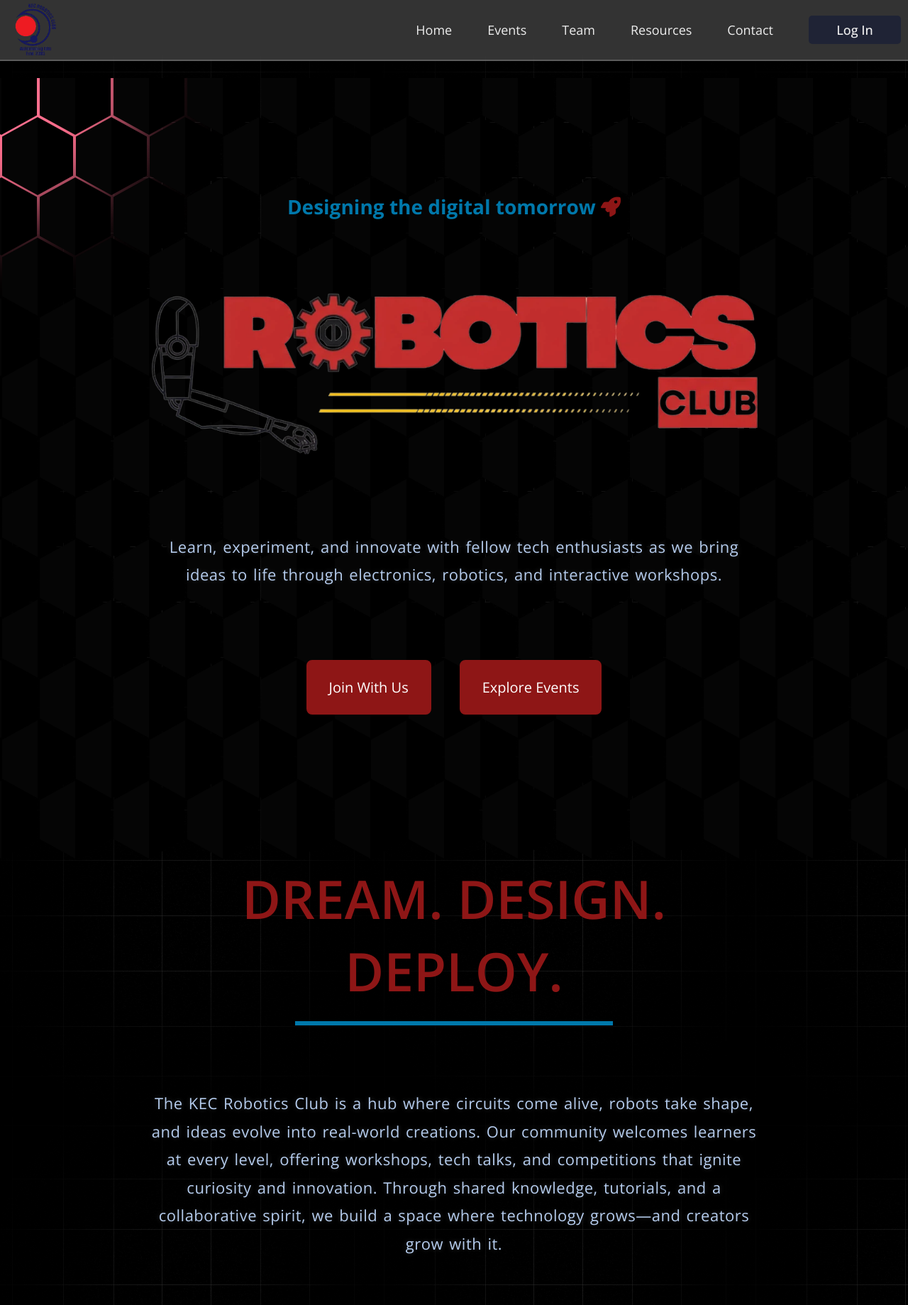
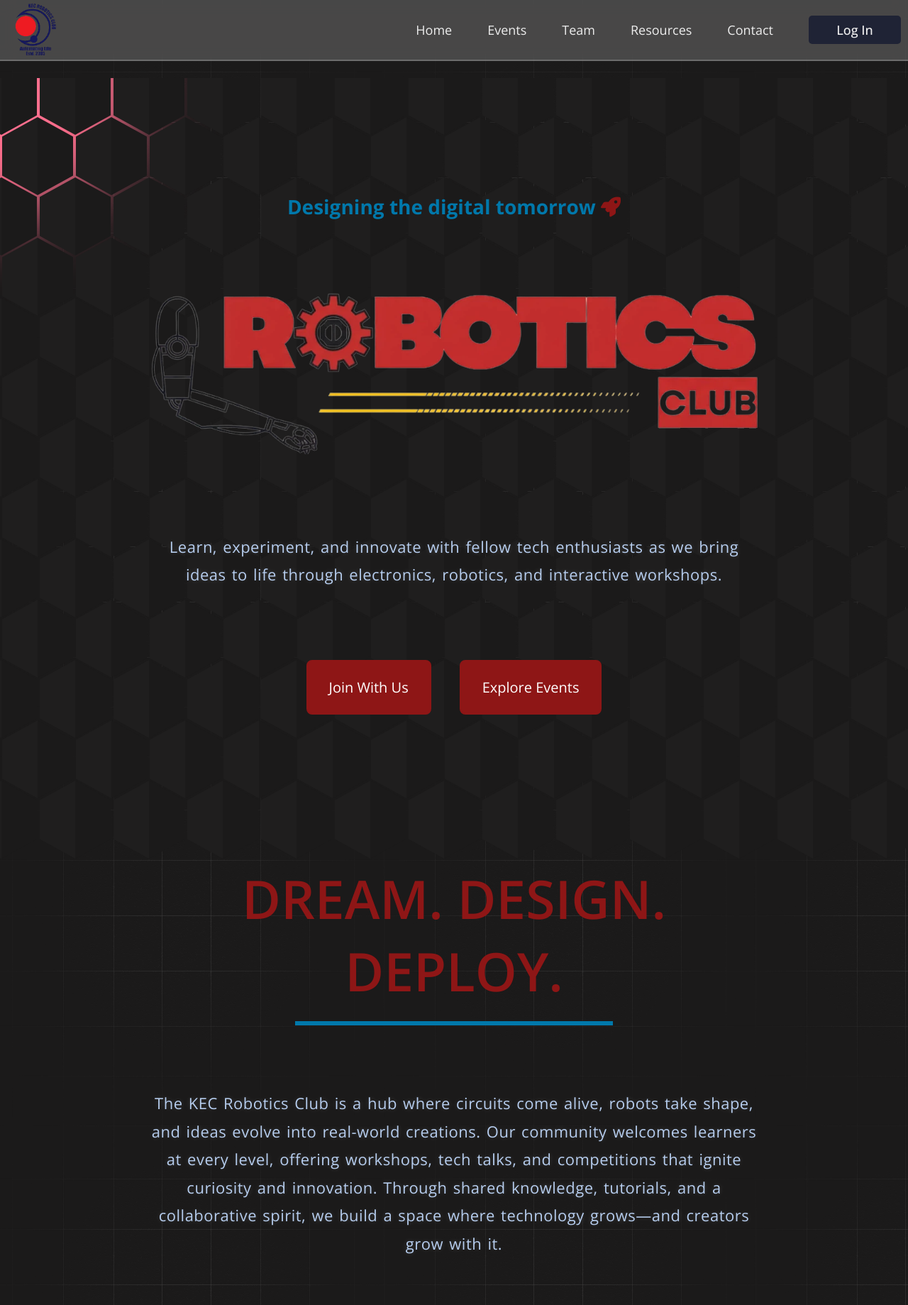
Before and after one commit to aadityajoshi-lab/Robotics_Club_Final, a Django app: page / in a window 1280 px wide. Shown: the top 1839 px of the page at 71% size. Run offline with Django 5.2, Linux system fonts and the light colour scheme; some libraries are stand-ins or nearby versions.

Commit message:
color fix

```diff
--- a/static/styles/index.css
+++ b/static/styles/index.css
@@ -1,5 +1,5 @@
 :root {
-  --black: #000000;
+  --black: #1b1a1a;
   --white: #eeeeee;
   --dark-red: #ec4e3d;
   --rose-red: #8e1616;
```
